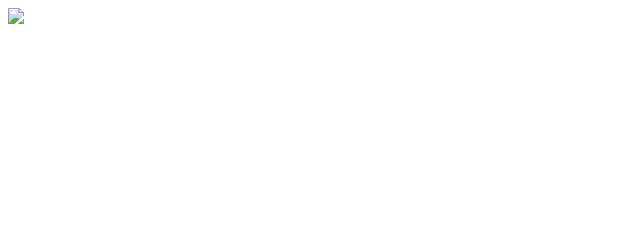
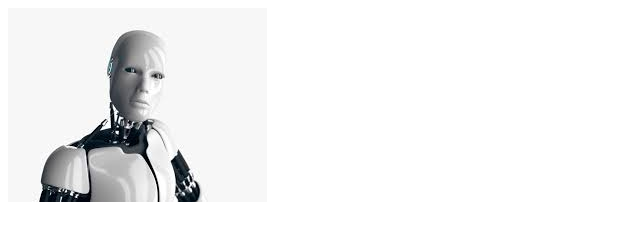
Before and after one commit to S-um/testhtml, a plain HTML site: page index.html in a window 1280 px wide. Shown: the whole page, without its empty margins (0-640 px from the left). Drawn offline with Linux system fonts and the light colour scheme.

Commit message:
change dir in index.html

```diff
--- a/index.html
+++ b/index.html
@@ -2,9 +2,9 @@
 
 <html>
     <head>
-        <title>phisical 나쁘면 머리가 고생한다</title>
+        <title>몸이 나쁘면 머리가 고생한다</title>
     </head>
         <body>
-            <img src = "robotAI.jpeg"/>
+            <img src="image/robotAI.jpeg" />
         </body>
     </html>
```
